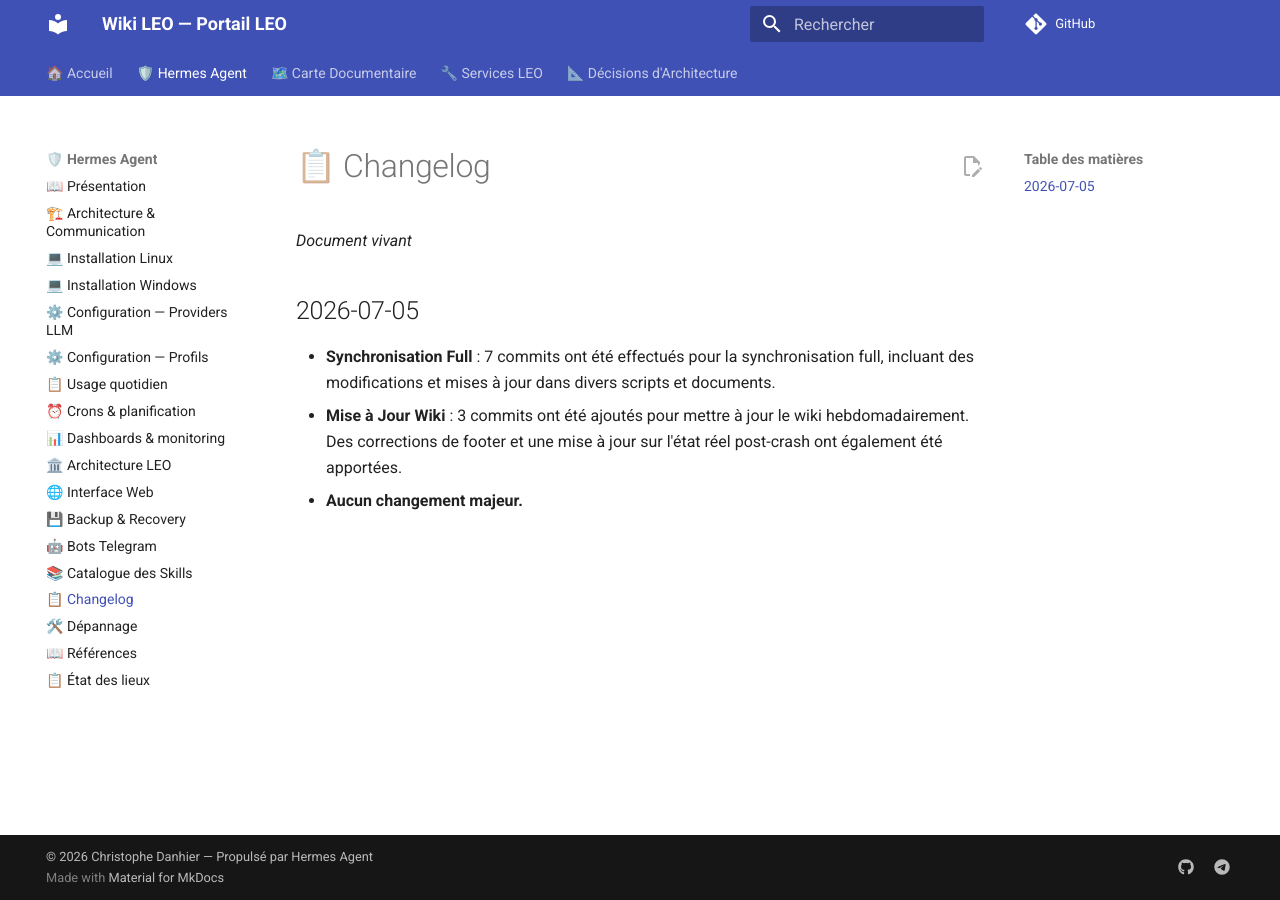
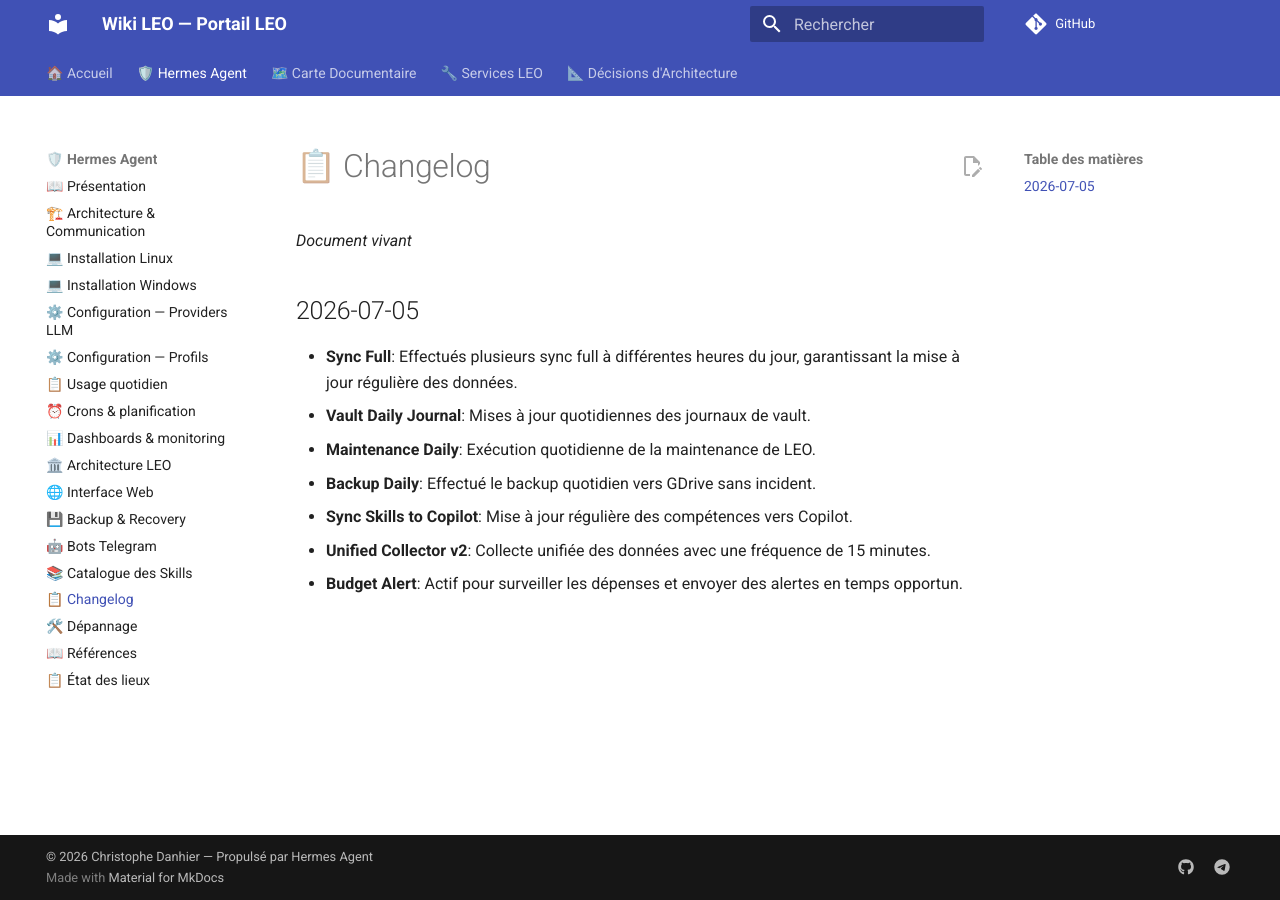
Before and after one commit to christophedanhier-hash/hermes-wiki, an MkDocs documentation site: the page built from docs/hermes/changelog.md, in a window 1280 px wide. Built offline with MkDocs 1.6.1 and Material for MkDocs 9.7.7, drawn with Linux system fonts in a browser that asks for light colours; comment, search, counter and statistics services are not loaded.

Commit message:
chore: auto-commit modifications (rattrapage)

```diff
--- a/docs/hermes/changelog.md
+++ b/docs/hermes/changelog.md
@@ -4,6 +4,10 @@
 
 ## 2026-07-05
 
-- **Synchronisation Full** : 7 commits ont été effectués pour la synchronisation full, incluant des modifications et mises à jour dans divers scripts et documents.
-- **Mise à Jour Wiki** : 3 commits ont été ajoutés pour mettre à jour le wiki hebdomadairement. Des corrections de footer et une mise à jour sur l'état réel post-crash ont également été apportées.
-- **Aucun changement majeur.**
+- **Sync Full**: Effectués plusieurs sync full à différentes heures du jour, garantissant la mise à jour régulière des données.
+- **Vault Daily Journal**: Mises à jour quotidiennes des journaux de vault.
+- **Maintenance Daily**: Exécution quotidienne de la maintenance de LEO.
+- **Backup Daily**: Effectué le backup quotidien vers GDrive sans incident.
+- **Sync Skills to Copilot**: Mise à jour régulière des compétences vers Copilot.
+- **Unified Collector v2**: Collecte unifiée des données avec une fréquence de 15 minutes.
+- **Budget Alert**: Actif pour surveiller les dépenses et envoyer des alertes en temps opportun.
```
